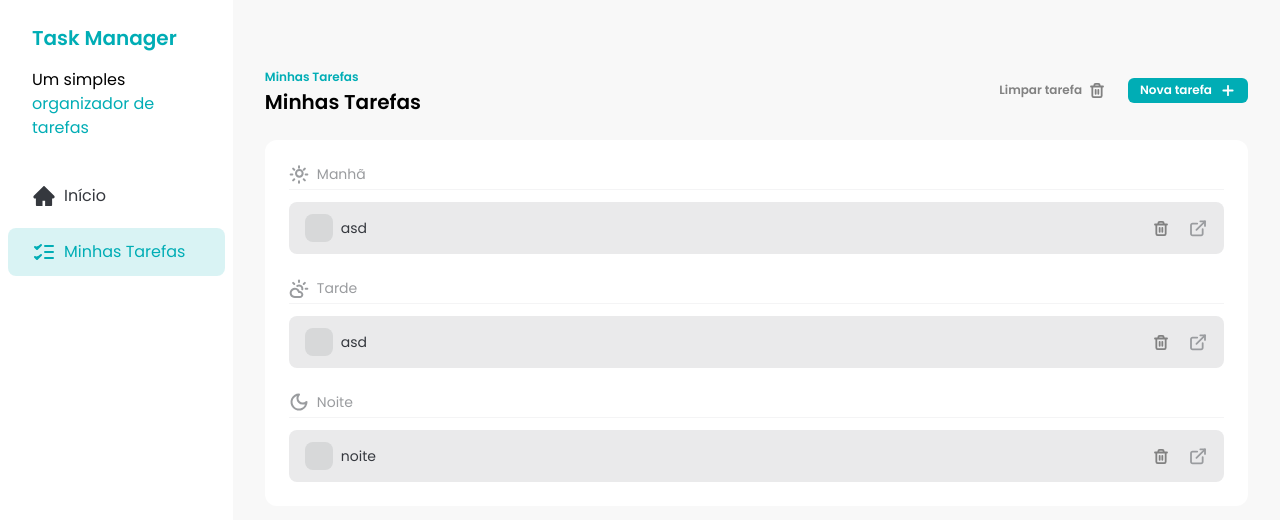
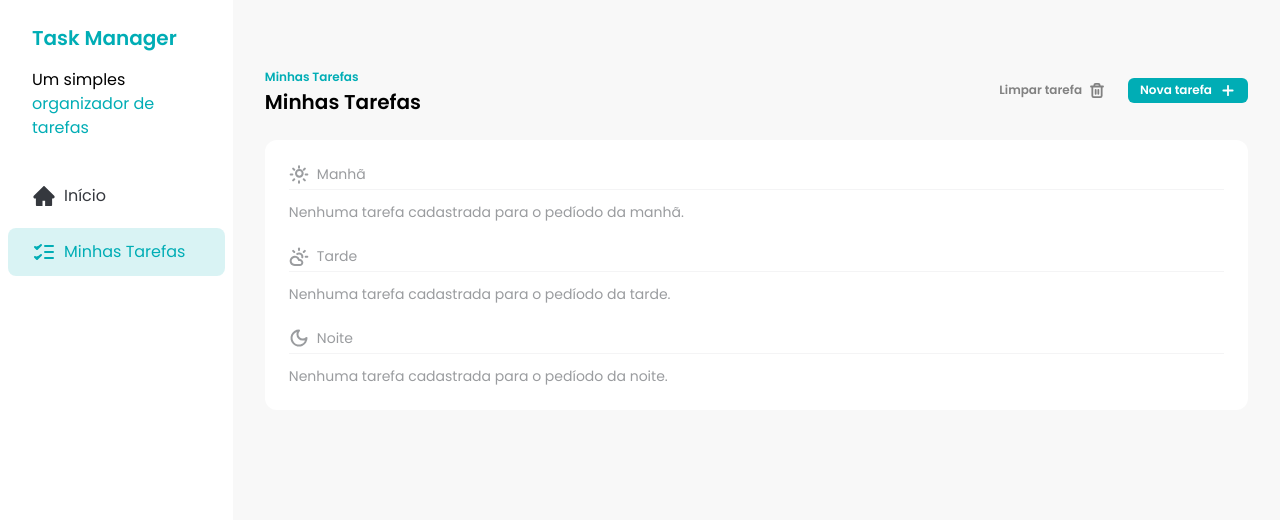
Before and after one commit to IsaacBodenmuller/task-manager-app, a React (Vite) app: page / in a window 1280 px wide. Shown: the top 520 px of the page. Built offline with nearby package versions, Linux system fonts and the light colour scheme; data requests are answered from the project's data file.

Commit message:
feat: ensure empty message is shown on task component

```diff
--- a/db.json
+++ b/db.json
@@ -1,25 +1,3 @@
 {
-  "tasks": [
-    {
-      "id": "c2d8ec0d-c6bb-4be0-828c-3120eda38da9",
-      "title": "noite",
-      "time": "evening",
-      "description": "noite",
-      "status": "not_started"
-    },
-    {
-      "id": "1d73928a-95a7-4fd9-84a7-324426485480",
-      "title": "asd",
-      "time": "morning",
-      "description": "asd",
-      "status": "not_started"
-    },
-    {
-      "id": "dd00efdd-b944-465d-9054-7c30f2bf94da",
-      "title": "asd",
-      "time": "afternoon",
-      "description": "as",
-      "status": "not_started"
-    }
-  ]
+  "tasks": []
 }
--- a/src/components/Tasks.jsx
+++ b/src/components/Tasks.jsx
@@ -98,6 +98,11 @@
       <div className="rounded-xl bg-white p-6">
         <div className="space-y-3">
           <TasksSeparator title="Manhã" icon={<SunIcon />} />
+          {morningTasks.length === 0 && (
+            <p className="text-sm text-brand-text-gray">
+              Nenhuma tarefa cadastrada para o pedíodo da manhã.
+            </p>
+          )}
           {morningTasks.map((task) => (
             <TaskItem
               key={task.id}
@@ -110,6 +115,11 @@
 
         <div className="my-6 space-y-3">
           <TasksSeparator title="Tarde" icon={<CloudSunIcon />} />
+          {afternoonTasks.length === 0 && (
+            <p className="text-sm text-brand-text-gray">
+              Nenhuma tarefa cadastrada para o pedíodo da tarde.
+            </p>
+          )}
           {afternoonTasks.map((task) => (
             <TaskItem
               key={task.id}
@@ -122,6 +132,11 @@
 
         <div className="space-y-3">
           <TasksSeparator title="Noite" icon={<MoonIcon />} />
+          {eveningTasks.length === 0 && (
+            <p className="text-sm text-brand-text-gray">
+              Nenhuma tarefa cadastrada para o pedíodo da noite.
+            </p>
+          )}
           {eveningTasks.map((task) => (
             <TaskItem
               key={task.id}
```
